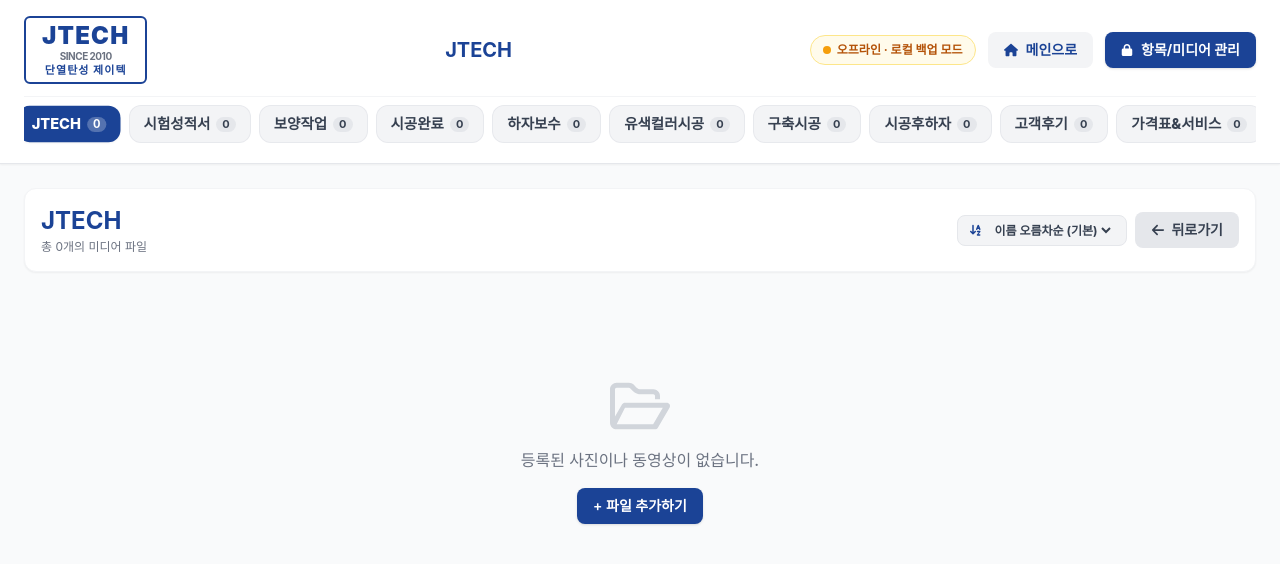
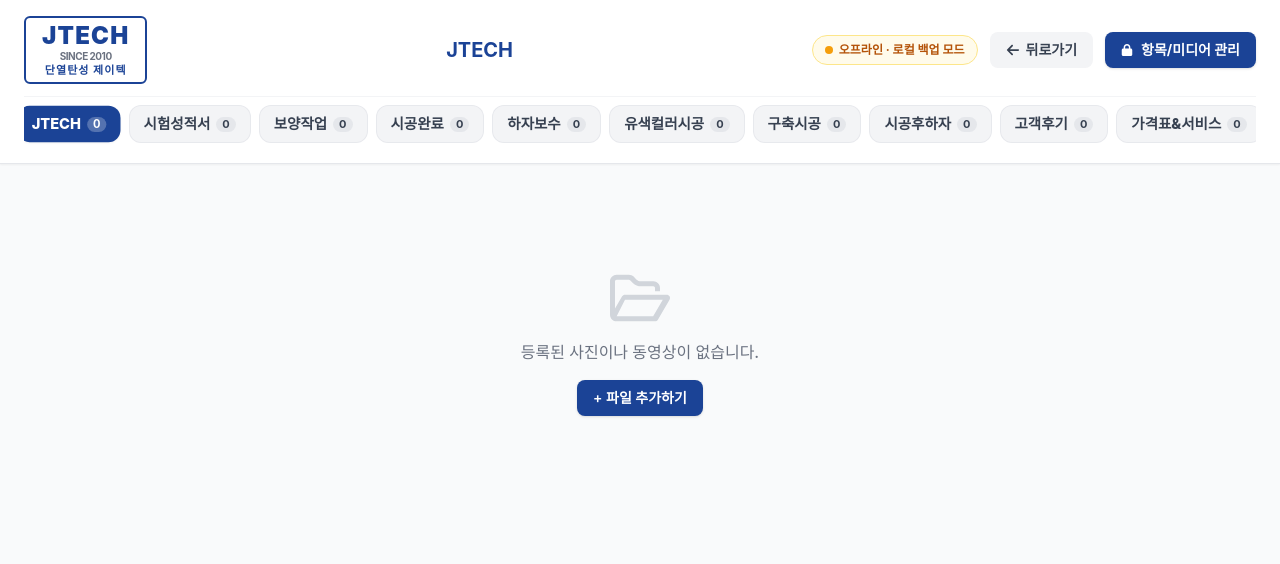
Before and after one commit to enjoyableDS/jtech-m, a plain HTML site: page index.html in a window 1280 px wide. Both pictures are taken after a click on the element "JTECH". Drawn offline with Linux system fonts and the light colour scheme; no server answers.

Commit message:
Refactor home button and media gallery layout
Updated the home button's appearance and modified the media gallery layout. Removed unnecessary elements and adjusted the category display logic.

```diff
--- a/index.html
+++ b/index.html
@@ -43,9 +43,9 @@
         <span id="sync-status-text">연결 확인 중...</span>
       </div>
 
-      <button onclick="goHome()" id="btn-home" class="hidden px-4 py-2 bg-gray-100 hover:bg-gray-200 rounded-lg text-brand font-bold flex items-center gap-2 text-sm transition">
-        <svg class="svg-icon" viewBox="0 0 576 512" aria-hidden="true"><path d="M575.8 255.5c0 18-15 32.1-32 32.1h-32l.7 160.2c0 2.7-.2 5.4-.5 8.1V472c0 22.1-17.9 40-40 40H456c-1.1 0-2.2 0-3.3-.1c-1.4 .1-2.8 .1-4.2 .1H416 392c-22.1 0-40-17.9-40-40V448 384c0-17.7-14.3-32-32-32H256c-17.7 0-32 14.3-32 32v64 24c0 22.1-17.9 40-40 40H160 128.1c-1.5 0-3-.1-4.5-.2c-1.2 .1-2.4 .2-3.6 .2H104c-22.1 0-40-17.9-40-40V360c0-.9 0-1.9 .1-2.8V287.6H32c-18 0-32-14-32-32.1c0-9 3-17 10-24L266.4 8c7-7 15-8 22-8s15 2 21 7L564.8 231.5c8 7 12 15 11 24z"/></svg>
-        메인으로
+      <button onclick="goHome()" id="btn-home" class="hidden px-4 py-2 bg-gray-100 hover:bg-gray-200 rounded-lg text-gray-700 font-bold flex items-center gap-1.5 text-sm transition">
+        <svg class="svg-icon" viewBox="0 0 448 512" aria-hidden="true"><path d="M9.4 233.4c-12.5 12.5-12.5 32.8 0 45.3l160 160c12.5 12.5 32.8 12.5 45.3 0s12.5-32.8 0-45.3L109.2 288 416 288c17.7 0 32-14.3 32-32s-14.3-32-32-32l-306.7 0L214.6 118.6c12.5-12.5 12.5-32.8 0-45.3s-32.8-12.5-45.3 0l-160 160z"/></svg>
+        뒤로가기
       </button>
       <button onclick="requestAdminAccess()" class="px-4 py-2 bg-brand hover:bg-brandDark text-white rounded-lg font-bold flex items-center gap-2 text-sm shadow transition">
         <svg class="svg-icon text-xs" viewBox="0 0 448 512" aria-hidden="true"><path d="M144 144v48H304V144c0-44.2-35.8-80-80-80s-80 35.8-80 80zM80 192V144C80 64.5 144.5 0 224 0s144 64.5 144 144v48h16c35.3 0 64 28.7 64 64V448c0 35.3-28.7 64-64 64H64c-35.3 0-64-28.7-64-64V256c0-35.3 28.7-64 64-64H80z"/></svg>
@@ -71,27 +71,6 @@
 
   <!-- 2. MEDIA GALLERY GRID VIEW -->
   <div id="view-gallery" class="hidden max-w-7xl mx-auto pb-12">
-    <div class="flex flex-wrap items-center justify-between gap-3 mb-6 bg-white p-4 rounded-xl shadow-sm border border-gray-100 sticky top-0 z-10">
-      <div>
-        <h2 id="current-category-name" class="text-2xl font-bold text-brand">시공전</h2>
-        <p id="current-category-count" class="text-xs text-gray-500 mt-0.5">총 0개의 미디어</p>
-      </div>
-      <div class="flex items-center gap-2">
-        <div class="flex items-center bg-gray-100 rounded-lg px-3 py-1.5 border border-gray-200">
-          <svg class="svg-icon text-brand text-xs mr-2" viewBox="0 0 512 512" aria-hidden="true"><path d="M128 32c17.7 0 32 14.3 32 32V338.7l41.4-41.4c12.5-12.5 32.8-12.5 45.3 0s12.5 32.8 0 45.3l-96 96c-12.5 12.5-32.8 12.5-45.3 0l-96-96c-12.5-12.5-12.5-32.8 0-45.3s32.8-12.5 45.3 0L96 338.7V64c0-17.7 14.3-32 32-32zM352 32c13.3 0 25.3 8.1 30.2 20.4l64 160c6.6 16.4-1.4 35-17.8 41.6s-35-1.4-41.6-17.8L379.5 218H324.5l-7.3 18.2c-6.6 16.4-25.2 24.4-41.6 17.8s-24.4-25.2-17.8-41.6l64-160C326.7 40.1 338.7 32 352 32zm0 94.3L342.1 154h19.8L352 126.3zM288 320c0-17.7 14.3-32 32-32h96c12.4 0 23.7 7.2 29 18.4s3.6 24.5-4.4 34.1L362.3 432H416c17.7 0 32 14.3 32 32s-14.3 32-32 32H320c-12.4 0-23.7-7.2-29-18.4s-3.6-24.5 4.4-34.1L373.7 352H320c-17.7 0-32-14.3-32-32z"/></svg>
-          <select id="gallery-sort-select" onchange="changeSortOrder(this.value)" class="bg-transparent text-xs font-bold text-gray-700 focus:outline-none cursor-pointer">
-            <option value="asc">이름 오름차순 (기본)</option>
-            <option value="desc">이름 내림차순</option>
-            <option value="created">등록순</option>
-          </select>
-        </div>
-        <button onclick="goHome()" class="px-4 py-2 bg-gray-200 hover:bg-gray-300 text-gray-700 font-semibold rounded-lg text-sm flex items-center gap-1.5 transition">
-          <svg class="svg-icon" viewBox="0 0 448 512" aria-hidden="true"><path d="M9.4 233.4c-12.5 12.5-12.5 32.8 0 45.3l160 160c12.5 12.5 32.8 12.5 45.3 0s12.5-32.8 0-45.3L109.2 288 416 288c17.7 0 32-14.3 32-32s-14.3-32-32-32l-306.7 0L214.6 118.6c12.5-12.5 12.5-32.8 0-45.3s-32.8-12.5-45.3 0l-160 160z"/></svg>
-          뒤로가기
-        </button>
-      </div>
-    </div>
-
     <div id="gallery-grid" class="grid grid-cols-2 sm:grid-cols-3 md:grid-cols-4 lg:grid-cols-5 gap-4 pb-8">
     </div>
 
@@ -593,7 +572,7 @@ const THUMB_MAX_EDGE = 480;
 const THUMB_QUALITY = 0.78;
 
 let categories = [];
-let categoryCounts = {};          // { [catId]: number } - 전체 미디어를 메모리에 올리지 않고 개수만 유지
+let categoryCounts = {};          // { [catId]: number }
 let currentCategoryId = null;
 let currentGalleryItems = [];     // 현재 열려있는 단 1개 카테고리의 메타+썸네일 목록
 let currentMediaList = [];        // 뷰어에서 탐색 중인 정렬 목록
@@ -662,9 +641,7 @@ function sortMediaArray(items) {
 
 async function changeSortOrder(order) {
   currentSortOrder = order;
-  const gallerySelect = document.getElementById("gallery-sort-select");
   const adminSelect = document.getElementById("admin-sort-select");
-  if (gallerySelect) gallerySelect.value = order;
   if (adminSelect) adminSelect.value = order;
 
   if (currentCategoryId) {
@@ -1188,12 +1165,14 @@ async function openCategory(catId) {
   const category = categories.find(c => c.id === catId);
   if (!category) return;
 
-  document.getElementById("current-category-name").innerText = category.name;
   document.getElementById("header-title").textContent = category.name;
   document.getElementById("view-categories").classList.add("hidden");
   document.getElementById("view-gallery").classList.remove("hidden");
   document.getElementById("btn-home").classList.remove("hidden");
 
+  const mainEl = document.querySelector("main");
+  if (mainEl) mainEl.scrollTop = 0;
+
   // 선택한 1개 카테고리의 경량 썸네일+메타 레코드만 조회
   const rawItems = await getMediaMetaByCategory(catId);
   if (token !== galleryLoadToken) return;
@@ -1202,8 +1181,6 @@ async function openCategory(catId) {
   currentGalleryItems = items;
   categoryCounts[catId] = items.length;
   renderTopCategoryBar();
-
-  document.getElementById("current-category-count").innerText = `총 ${items.length}개의 미디어 파일`;
 
   const galleryGrid = document.getElementById("gallery-grid");
   const emptyState = document.getElementById("gallery-empty");
```
